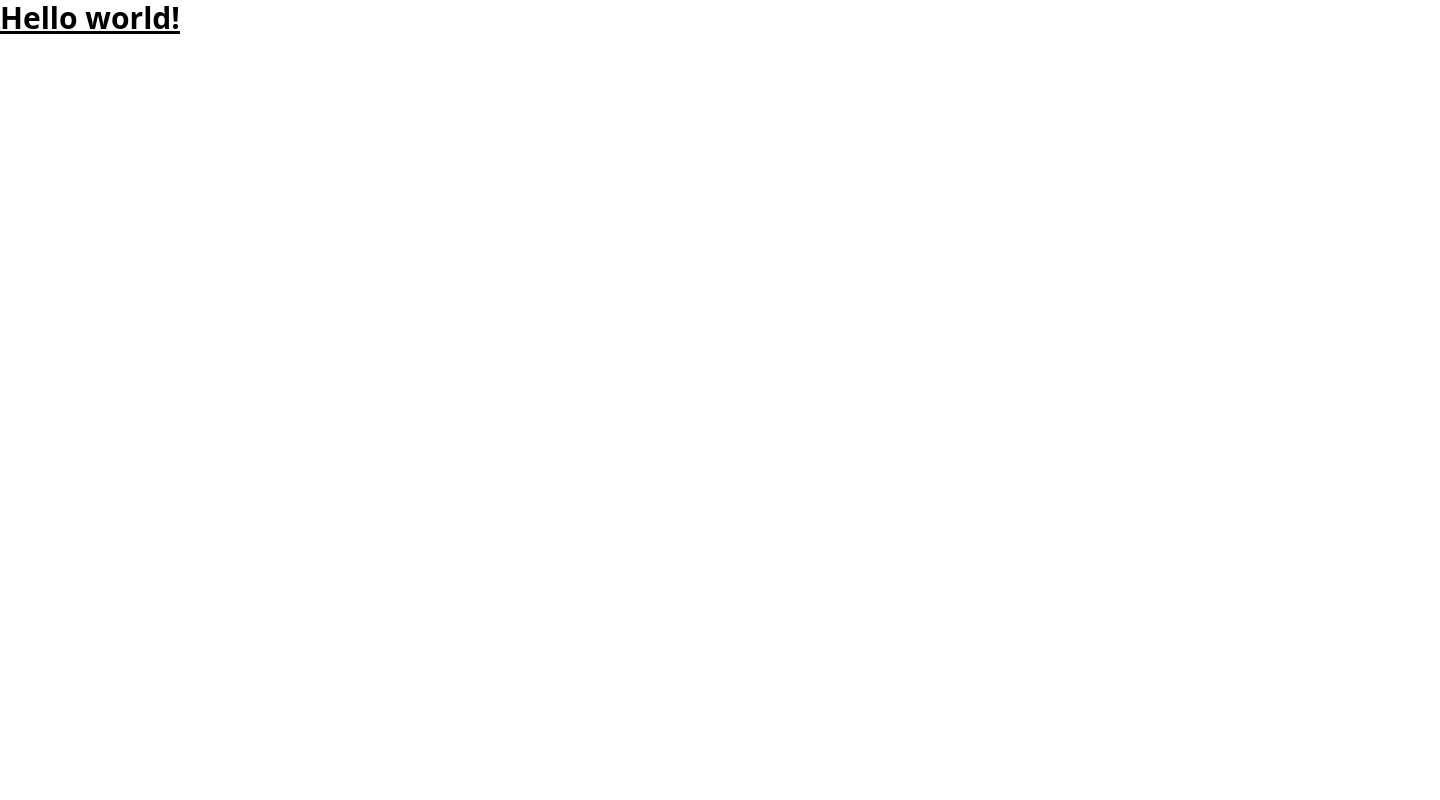
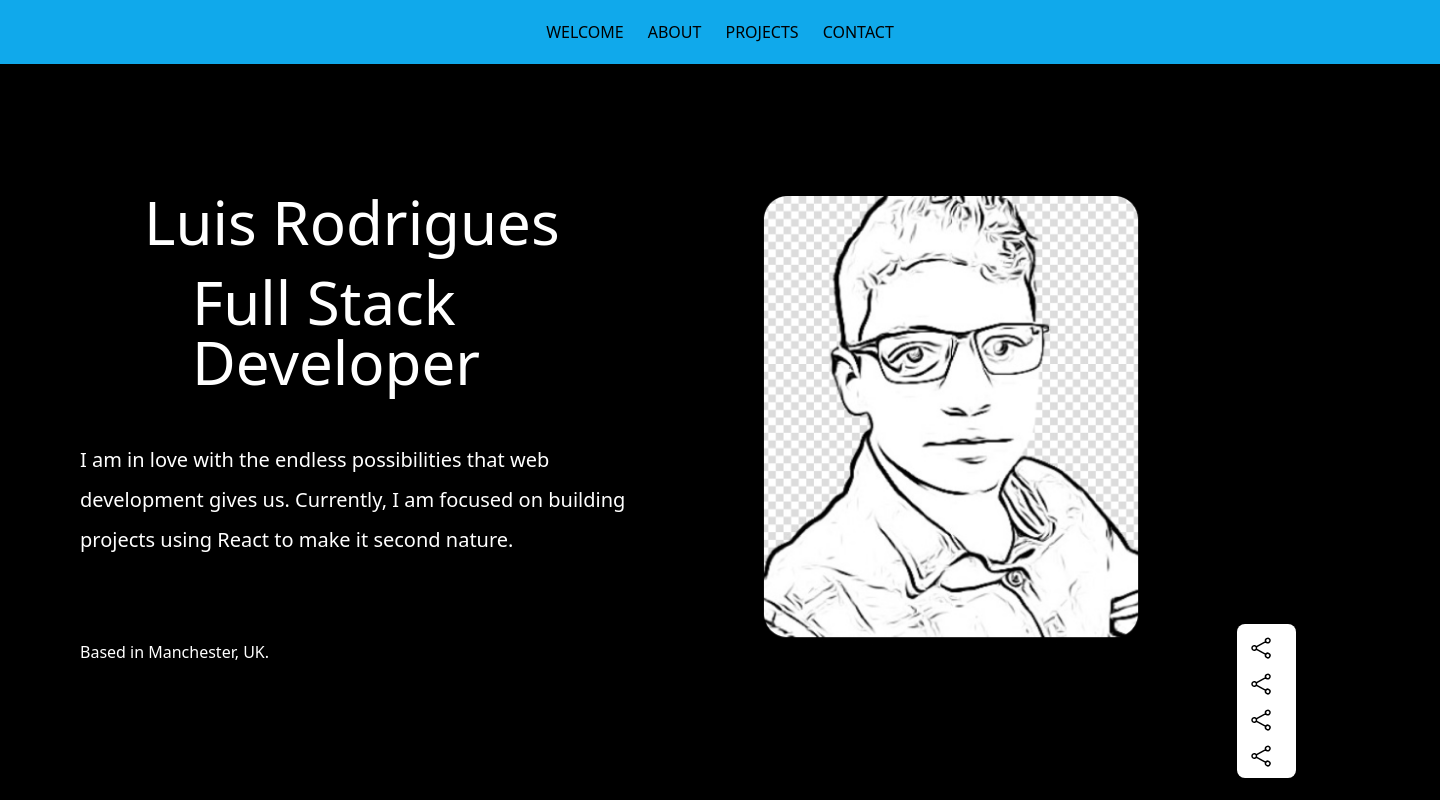
Before and after one commit to tcisse/porfolio-nextailwind, a Next.js app: page / in a window 1280 px wide. Shown: the top 800 px of the page, 1440 px wide, since content can reach past the window. Built offline with nearby package versions, Linux system fonts and the light colour scheme.

Commit message:
firt section

```diff
--- a/pages/index.js
+++ b/pages/index.js
@@ -1,7 +1,122 @@
 import Head from "next/head";
 import Image from "next/image";
 import styles from "../styles/Home.module.css";
+import profil from "../public/profil.png";
 
 export default function Home() {
-  return <h1 className="text-3xl font-bold underline">Hello world!</h1>;
+  return (
+    <>
+      <div className="lg:w-[1440px] lg:h-[904px] bg-black">
+        <div>
+          <div className="w-[1440px] h-16 bg-[#12B8FFEB] flex items-center justify-center">
+            <ul className="flex justify-center space-x-6">
+              <li>WELCOME</li>
+              <li>ABOUT</li>
+              <li>PROJECTS</li>
+              <li>CONTACT</li>
+            </ul>
+          </div>
+          <div className="text-white lg:grid grid-cols-2 lg:mt-32 mt-10 md:10 sm:10">
+            <div>
+              <h1 className="lg:text-6xl md:text-4xl text-2xl lg:ml-36 md:ml-10 ml-10">
+                Luis Rodrigues
+              </h1>
+              <h1 className="lg:text-6xl text-2xl lg:ml-48 ml-10 lg:mt-5 mt-5 ">
+                Full Stack Developer
+              </h1>
+              <p className="mt-12 lg:mx-20 mx-5 text-xl leading-10">
+                I am in love with the endless possibilities that web development
+                gives us. Currently, I am focused on building projects using
+                React to make it second nature.
+              </p>
+              <p className="lg:mx-20 mx-5 lg:mt-20 mt-5">
+                Based in Manchester, UK.
+              </p>
+            </div>
+            <div className="lg:ml-10 ml-3 mr-3 lg:mt-1 mt-10 ">
+              <Image
+                src={profil}
+                alt="profil picture"
+                width={382}
+                height={449}
+              />
+            </div>
+          </div>
+          <div className="flex justify-end mr-36 -mt-10">
+            <div className="rounded-lg bg-white w-[59px] h-[154px]">
+              <div className="space-y-10 mx-3">
+                <div className="mt-1">
+                  <a href="">
+                    <svg
+                      xmlns="http://www.w3.org/2000/svg"
+                      fill="none"
+                      viewBox="0 0 24 24"
+                      strokeWidth="1.5"
+                      stroke="currentColor"
+                      className="w-6 h-6 mt-3"
+                    >
+                      <path
+                        strokeLinecap="round"
+                        strokeLinejoin="round"
+                        d="M7.217 10.907a2.25 2.25 0 100 2.186m0-2.186c.18.324.283.696.283 1.093s-.103.77-.283 1.093m0-2.186l9.566-5.314m-9.566 7.5l9.566 5.314m0 0a2.25 2.25 0 103.935 2.186 2.25 2.25 0 00-3.935-2.186zm0-12.814a2.25 2.25 0 103.933-2.185 2.25 2.25 0 00-3.933 2.185z"
+                      />
+                    </svg>
+                  </a>
+                  <a href="">
+                    <svg
+                      xmlns="http://www.w3.org/2000/svg"
+                      fill="none"
+                      viewBox="0 0 24 24"
+                      strokeWidth="1.5"
+                      stroke="currentColor"
+                      className="w-6 h-6 mt-3"
+                    >
+                      <path
+                        strokeLinecap="round"
+                        strokeLinejoin="round"
+                        d="M7.217 10.907a2.25 2.25 0 100 2.186m0-2.186c.18.324.283.696.283 1.093s-.103.77-.283 1.093m0-2.186l9.566-5.314m-9.566 7.5l9.566 5.314m0 0a2.25 2.25 0 103.935 2.186 2.25 2.25 0 00-3.935-2.186zm0-12.814a2.25 2.25 0 103.933-2.185 2.25 2.25 0 00-3.933 2.185z"
+                      />
+                    </svg>
+                  </a>
+                  <a href="">
+                    <svg
+                      xmlns="http://www.w3.org/2000/svg"
+                      fill="none"
+                      viewBox="0 0 24 24"
+                      strokeWidth="1.5"
+                      stroke="currentColor"
+                      className="w-6 h-6 mt-3"
+                    >
+                      <path
+                        strokeLinecap="round"
+                        strokeLinejoin="round"
+                        d="M7.217 10.907a2.25 2.25 0 100 2.186m0-2.186c.18.324.283.696.283 1.093s-.103.77-.283 1.093m0-2.186l9.566-5.314m-9.566 7.5l9.566 5.314m0 0a2.25 2.25 0 103.935 2.186 2.25 2.25 0 00-3.935-2.186zm0-12.814a2.25 2.25 0 103.933-2.185 2.25 2.25 0 00-3.933 2.185z"
+                      />
+                    </svg>
+                  </a>
+                  <a href="">
+                    <svg
+                      xmlns="http://www.w3.org/2000/svg"
+                      fill="none"
+                      viewBox="0 0 24 24"
+                      strokeWidth="1.5"
+                      stroke="currentColor"
+                      className="w-6 h-6 mt-3"
+                    >
+                      <path
+                        strokeLinecap="round"
+                        strokeLinejoin="round"
+                        d="M7.217 10.907a2.25 2.25 0 100 2.186m0-2.186c.18.324.283.696.283 1.093s-.103.77-.283 1.093m0-2.186l9.566-5.314m-9.566 7.5l9.566 5.314m0 0a2.25 2.25 0 103.935 2.186 2.25 2.25 0 00-3.935-2.186zm0-12.814a2.25 2.25 0 103.933-2.185 2.25 2.25 0 00-3.933 2.185z"
+                      />
+                    </svg>
+                  </a>
+                </div>
+              </div>
+            </div>
+          </div>
+        </div>
+      </div>
+      <div className="lg:w-[1440px] lg:h-[904px] bg-[#EEECEC]"></div>
+    </>
+  );
 }
```
Also changed, not shown: public/profil.png (added).
